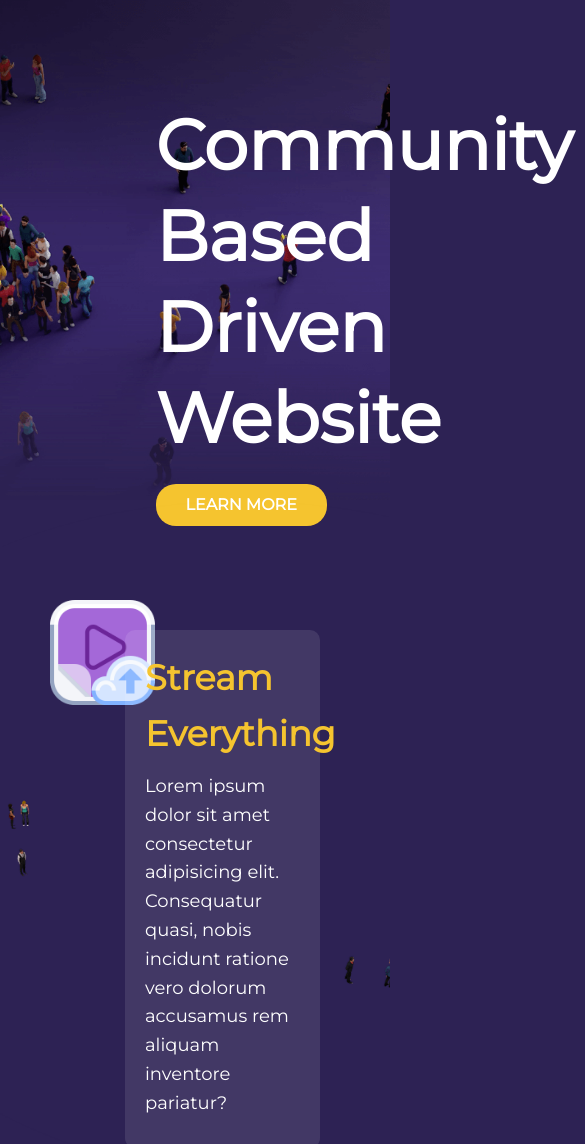
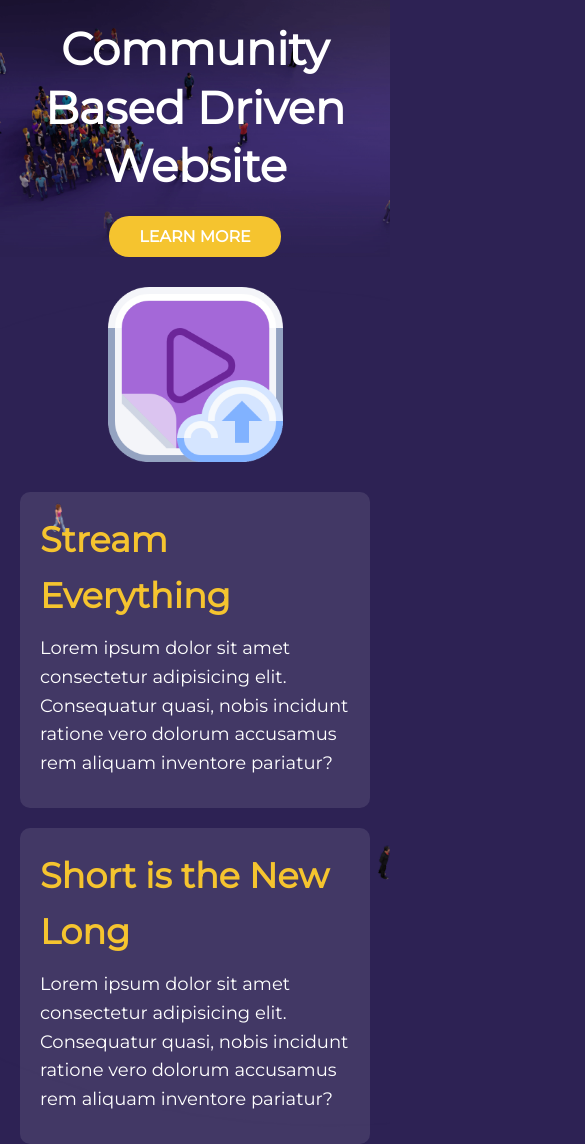
Before and after one commit to Colm-Murray/ParallaxLandingPage, a plain HTML site: page index.html in a window 390 px wide. Shown: the top 1144 px of the page, 585 px wide, since content can reach past the window. Drawn offline with nearby package versions, Linux system fonts and the light colour scheme.

Commit message:
Update for mobile

```diff
--- a/index.html
+++ b/index.html
@@ -23,7 +23,7 @@
     </section>
 
     <section class="section section-stream">
-        <img src="images/play-button.png" alt="play button" class="play rellax" data-rellax-speed="-1">
+        <img src="images/play-button.png" alt="play button" class="play rellax" data-rellax-speed="-1" data-rellax-xs-speed="-5">
 
         <div class="content rellax" data-rellax-speed="10">
             <div>
@@ -40,19 +40,19 @@
     </section>
 
     <section class="section section-grid">
-        <div class="rellax" data-rellax-speed="1">
+        <div class="rellax" data-rellax-speed="1" data-rellax-xs-speed="3">
             <i class="fas fa-video fa-3x secondary-text"></i>
             <h2>Watch <span class="secondary-text dot">.</span></h2>
             <p>Lorem, ipsum dolor sit amet consectetur adipisicing elit. Reprehenderit laudantium nemo
                 et dolores dignissimos nam voluptatibus cumque, odio non ab.</p>
         </div>
-        <div class="rellax" data-rellax-speed="4">
+        <div class="rellax" data-rellax-speed="4" data-rellax-xs-speed="3">
             <i class="fas fa-users fa-3x secondary-text"></i>
             <h2>Share <span class="secondary-text dot">.</span></h2>
             <p>Lorem, ipsum dolor sit amet consectetur adipisicing elit. Reprehenderit laudantium nemo
                 et dolores dignissimos nam voluptatibus cumque, odio non ab.</p>
         </div>
-        <div class="rellax" data-rellax-speed="7">
+        <div class="rellax" data-rellax-speed="7" data-rellax-xs-speed="3">
             <i class="fas fa-book fa-3x secondary-text"></i>
             <h2>Learn <span class="secondary-text dot">.</span></h2>
             <p>Lorem, ipsum dolor sit amet consectetur adipisicing elit. Reprehenderit laudantium nemo
--- a/style.css
+++ b/style.css
@@ -154,3 +154,47 @@ ul {
 	justify-content: space-around;
 	text-align: center;
 }
+
+/* Media Queries */
+
+@media(max-width: 700px) {
+
+    .section-top .content,
+    .section-stream .play,
+    .section-stream .content{
+            position: static;
+            width: 100%;
+        }
+
+        .section-top {
+            min-height: 200px;
+            padding-top: 20px;
+        }
+
+        .section-top .content {
+            text-align: center;
+        }
+
+        .section-top .content h1 {
+            font-size: 45px;
+        }
+
+        .section-stream {
+            min-height: 400px;
+        }
+
+        .section-stream .play {
+            width: 50%;
+            display: block;
+            margin: 30px auto;
+        }
+
+        .section-grid {
+            display: block;
+            margin-top: 0;
+        }
+
+        .footer ul {
+            display: block;
+        }
+    }
```
Also changed, not shown: 1 other file.
